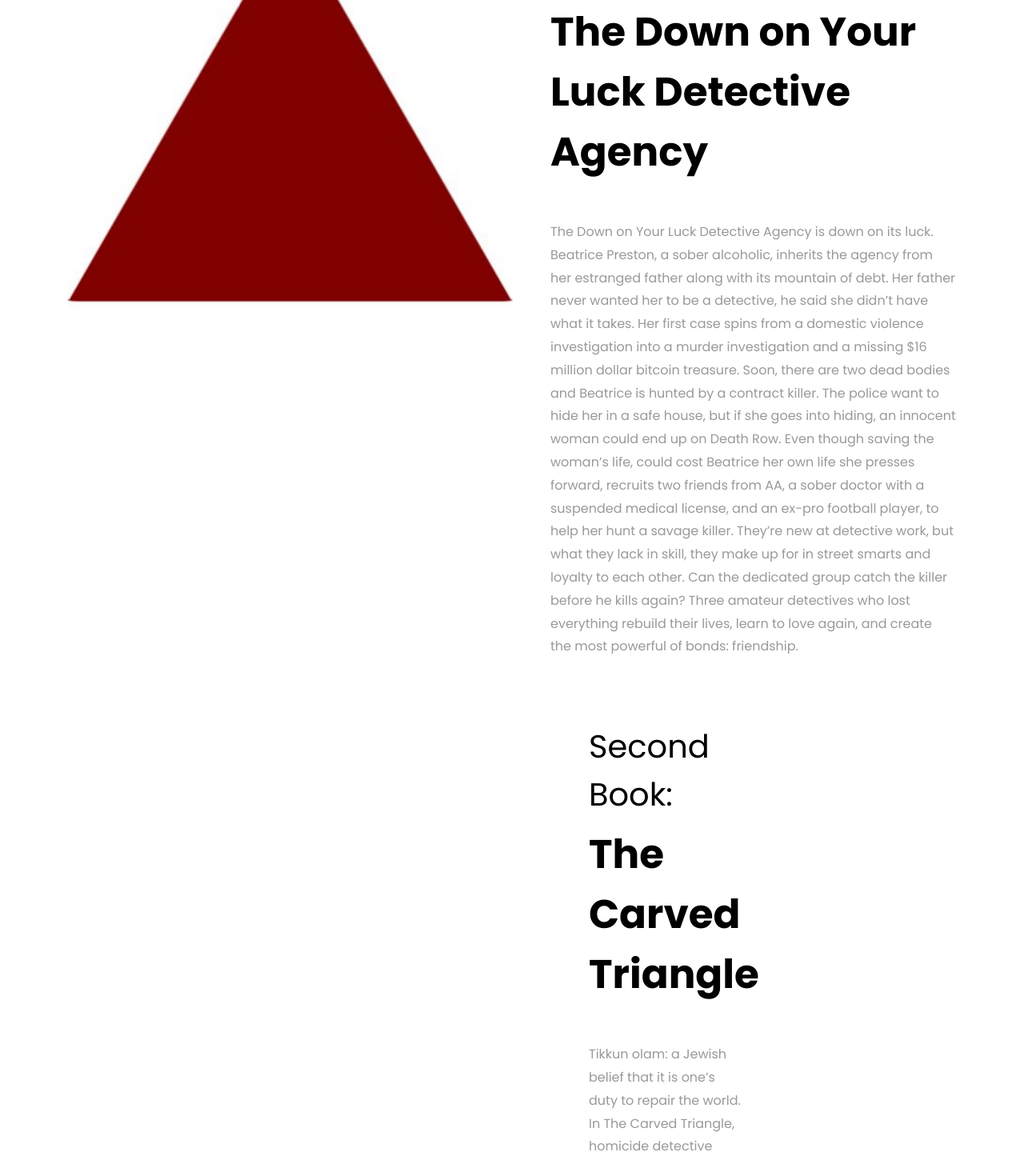
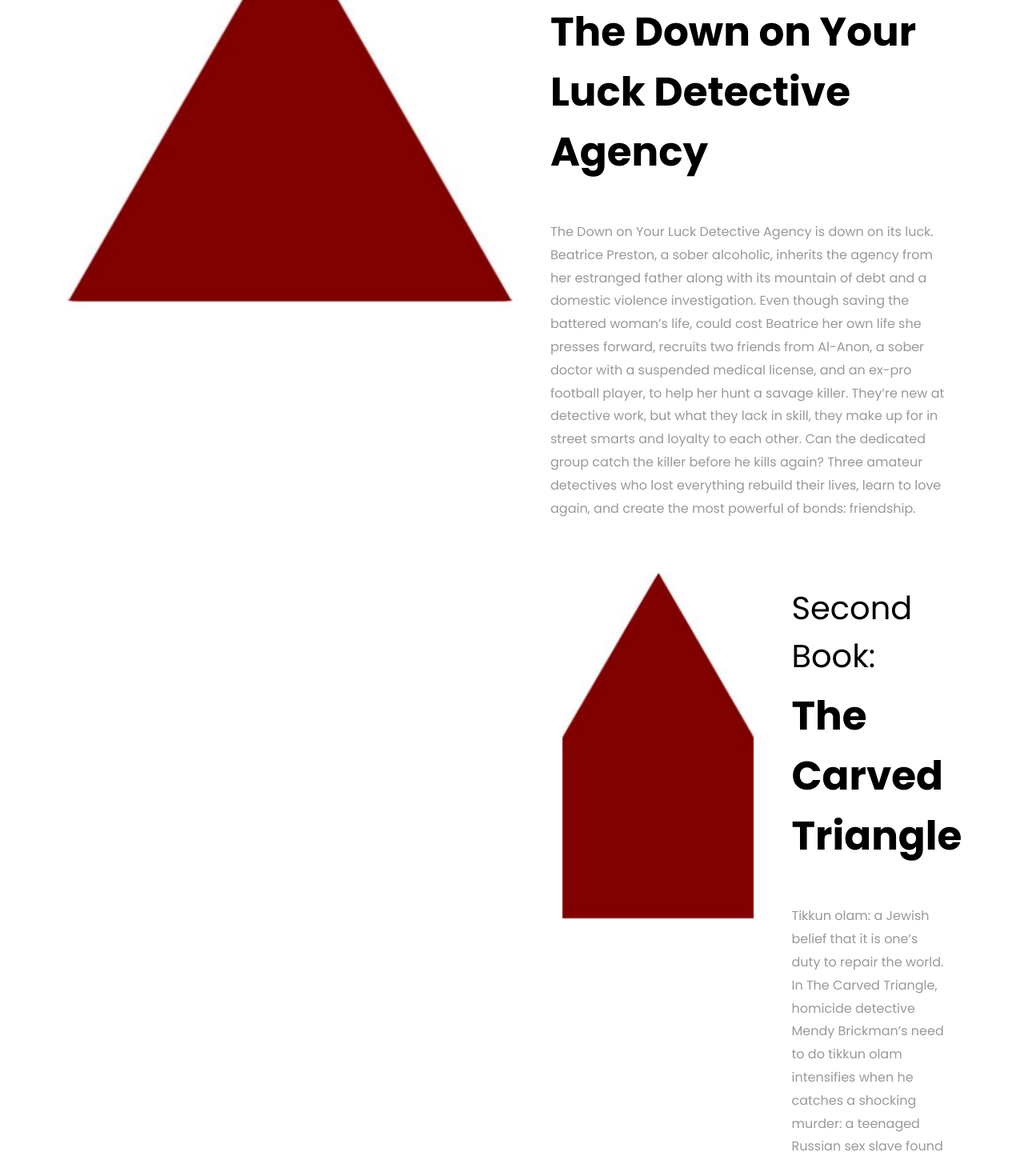
Before and after one commit to ericseder/ericseder.github.io, a plain HTML site: page index.html in a window 1280 px wide. Shown: the part 1541-2981 px from the top of the page at 80% size. Drawn offline with Linux system fonts and the light colour scheme; files whose address does not match are found by name.

Commit message:
Update index.html
update 4-24-23

```diff
--- a/index.html
+++ b/index.html
@@ -141,16 +141,25 @@
               <div class="col-md-12 heading-section ftco-animate">
                 <h1>First Book:</h1>
                 <h2 class="mb-5">The Down on Your Luck Detective Agency</h2>
-                <p>  The Down on Your Luck Detective Agency is down on its luck. Beatrice Preston, a sober alcoholic, inherits the agency from her estranged father along with its mountain of debt. Her father never wanted her to be a detective, he said she didn’t have what it takes. Her first case spins from a domestic violence investigation into a murder investigation and a missing $16 million dollar bitcoin treasure. Soon, there are two dead bodies and Beatrice is hunted by a contract killer. The police want to hide her in a safe house, but if she goes into hiding, an innocent woman could end up on Death Row.
+                <p>  The Down on Your Luck Detective Agency is down on its luck. Beatrice Preston, a sober alcoholic, inherits the agency from her estranged father along with its mountain of debt and a domestic violence investigation.
 
-                Even though saving the woman’s life, could cost Beatrice her own life she presses forward, recruits two friends from AA, a sober doctor with a suspended medical license, and an ex-pro football player, to help her hunt a savage killer.
+                Even though saving the battered woman’s life, could cost Beatrice her own life she presses forward, recruits two friends from Al-Anon, a sober doctor with a suspended medical license, and an ex-pro football player, to help her hunt a savage killer.
 
                 They’re new at detective work, but what they lack in skill, they make up for in street smarts and loyalty to each other. Can the dedicated group catch the killer before he kills again?
 
                 Three amateur detectives who lost everything rebuild their lives, learn to love again, and create the most powerful of bonds: friendship.</p>
               </div>
             </div>
-
+        <section class="ftco-about img ftco-section ftco-no-pt ftco-no-pb" id="latestbook-section">
+    <div class="container">
+      <div class="row d-flex no-gutters">
+        <div class="col-md-6 col-lg-6 d-flex">
+          <div class="img-about img d-flex align-items-stretch">
+            <div class="overlay"></div>
+              <div class="block-99 d-flex align-self-stretch align-items-center" style="background-image:url(images/carved.jpeg);">
+              </div>
+          </div>
+        </div>
 				<div class="col-md-6 col-lg-6 pl-md-5 py-5">
 					<div class="row justify-content-start pb-3">
 		          <div class="col-md-12 heading-section ftco-animate">
```
